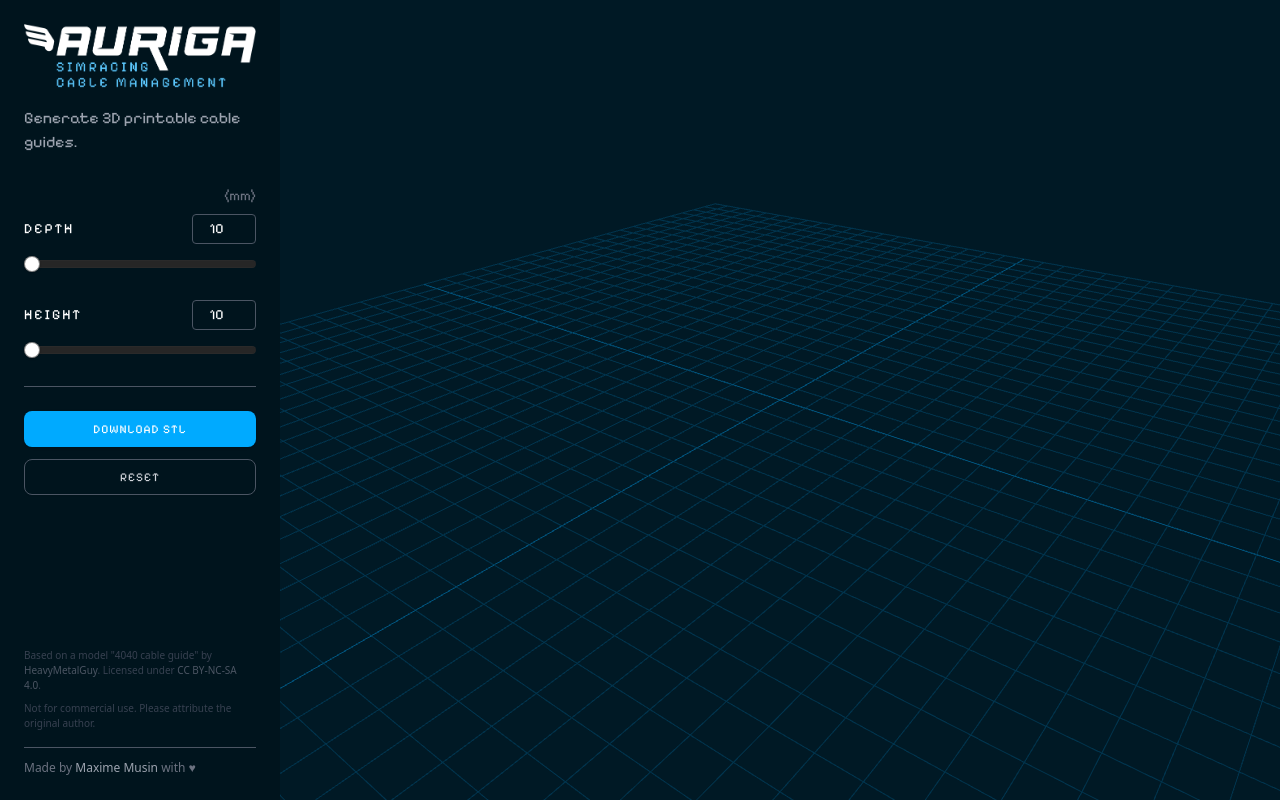
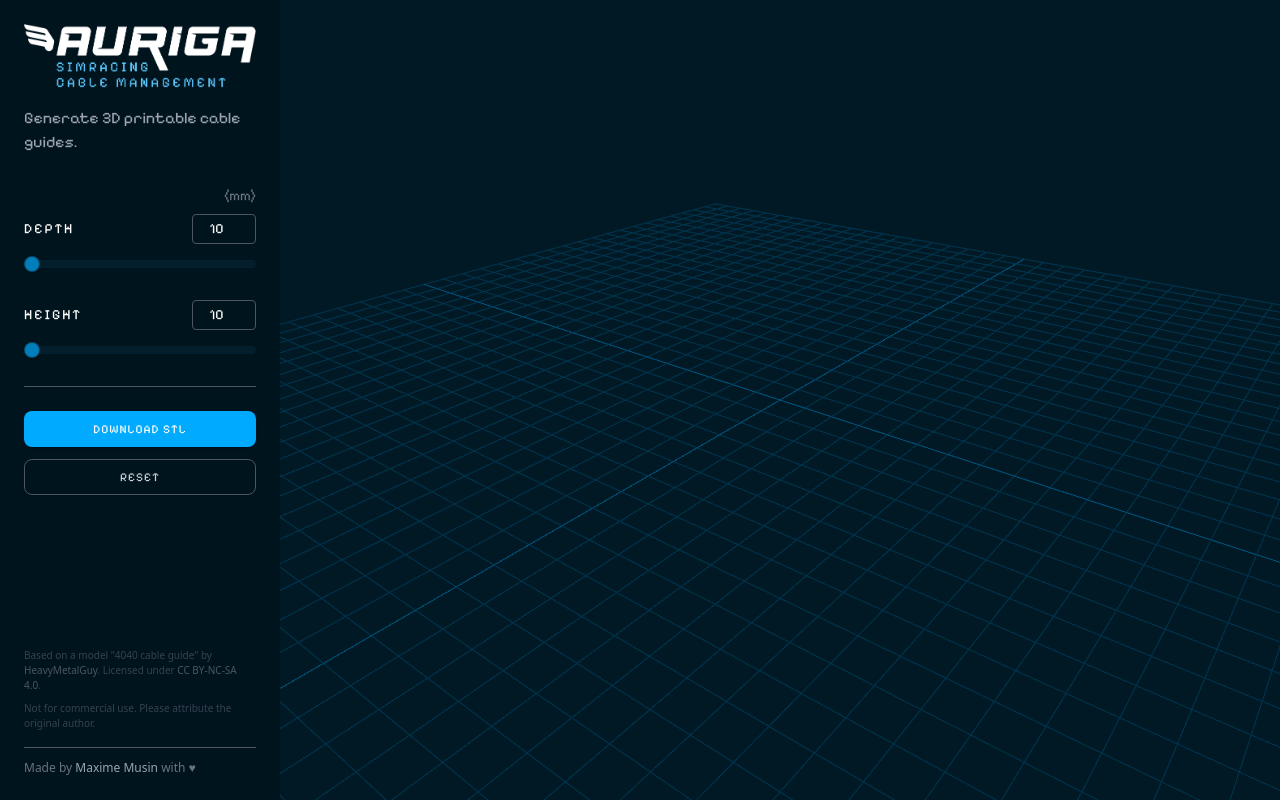
Before and after one commit to MaxMusin/auriga-simracing-cable-management, a React (Vite) app: page / in a window 1280 px wide. Built offline with nearby package versions, Linux system fonts and the light colour scheme; no server answers; the HTML template or start-up script is replaced by a standard one.

Commit message:
style: update slider track and thumb colors to match brand theme

```diff
--- a/src/style.css
+++ b/src/style.css
@@ -81,7 +81,7 @@
     width: 100%;
     height: 8px;
     border-radius: 4px;
-    background: #2a2a2a;
+    background: #002132;
     outline: none;
     cursor: pointer;
   }
@@ -111,13 +111,13 @@
   .slider-custom::-webkit-slider-runnable-track {
     height: 8px;
     border-radius: 4px;
-    background: #2a2a2a;
+    background: #002132;
   }
 
   .slider-custom::-moz-range-track {
     height: 8px;
     border-radius: 4px;
-    background: #2a2a2a;
+    background: #002132;
     border: none;
   }
 
@@ -128,4 +128,12 @@
   .slider-custom:hover::-moz-range-thumb {
     background: #a0d6a5;
   }
+
+  .slider-custom span:first-child span {
+    background-color: #00344E;
+  }
+
+  .slider-custom span:last-child span {
+    background-color: #007DBB;
+  }
 }
```
